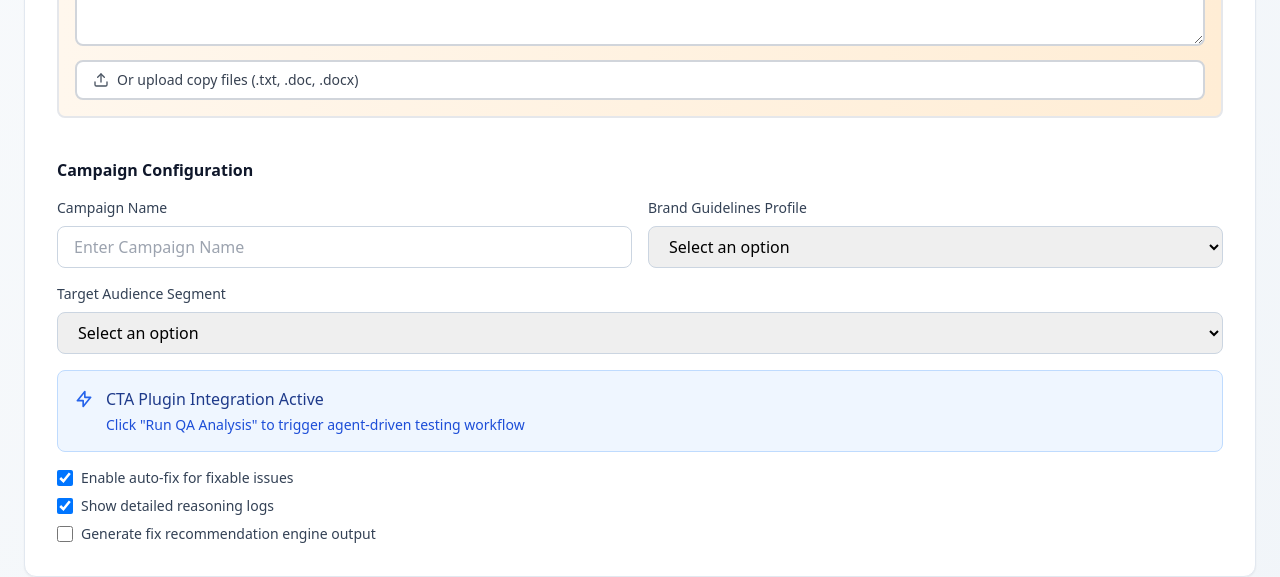
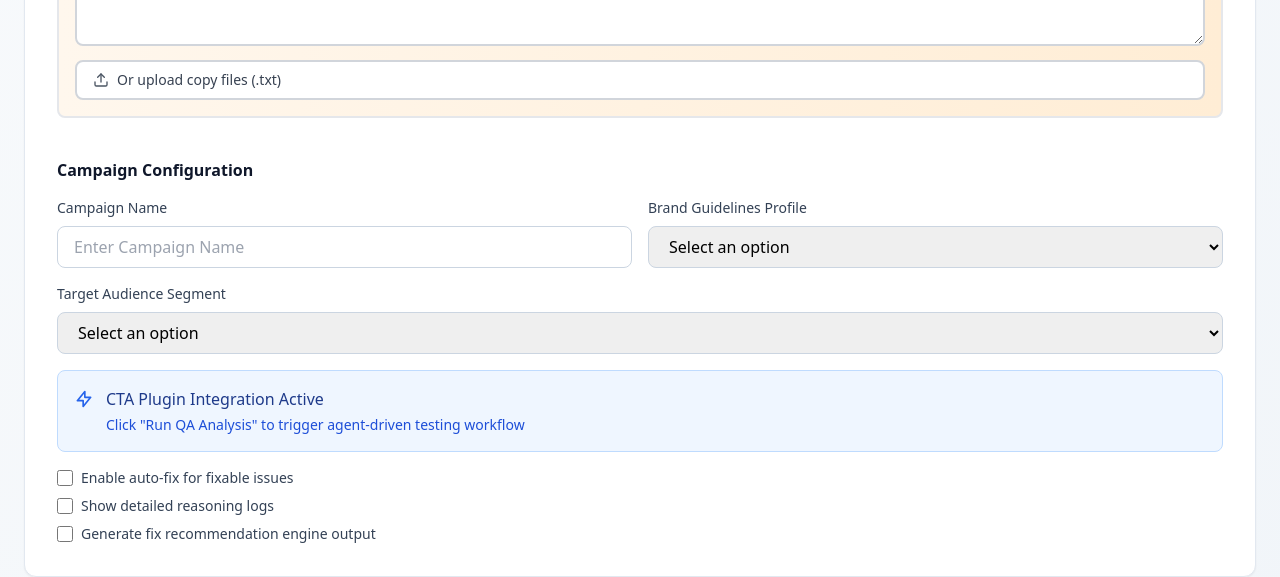
Before and after one commit to nxt24realistspune/cst_cmpgn, an Angular app: page / in a window 1280 px wide. Shown: the part 354-931 px from the top of the page. Built offline with nearby package versions, Linux system fonts and the light colour scheme.

Commit message:
final upload tab

```diff
--- a/src/app/components/upload-tab/upload-tab.component.ts
+++ b/src/app/components/upload-tab/upload-tab.component.ts
@@ -35,6 +35,7 @@ import { HttpService } from '../../services/http-service';
             <label class="text-sm font-bold text-gray-800">Email Copy</label>
           </div>
           <textarea
+            [(ngModel)]="emailCopy"
             class="w-full h-32 p-3 border-2 border-gray-300 rounded-lg focus:border-orange-500 focus:outline-none text-sm bg-white"
             placeholder="Paste your email copy/content here... The text that will be analyzed for tone, grammar, and messaging."
           ></textarea>
@@ -66,7 +67,7 @@ import { HttpService } from '../../services/http-service';
                 <polyline points="17 8 12 3 7 8"></polyline>
                 <line x1="12" y1="3" x2="12" y2="15"></line>
               </svg>
-              <span class="text-sm text-gray-700">Or upload copy files (.txt, .doc, .docx)</span>
+              <span class="text-sm text-gray-700">Or upload copy files (.txt)</span>
             </label>
           </div>
 
@@ -293,10 +294,11 @@ export class UploadTabComponent {
   constructor(private httpService: HttpService) {}
 
   campaignName = signal('');
+  emailCopy = signal('');
   brandProfile = signal('');
   audienceSegment = signal('');
-  autoFix = signal(true);
-  showReasoningLogs = signal(true);
+  autoFix = signal(false);
+  showReasoningLogs = signal(false);
   generateFixRecommendations = signal(false);
   uploadedFiles = signal<File[]>([]);
   // analyzing = signal(false);
@@ -334,10 +336,6 @@ export class UploadTabComponent {
           )}\n\nPlease upload only .txt, .doc, or .docx files`
         );
       }
-
-      // Reset the input to allow uploading the same files again
-      input.value = '';
-
       // Read file content
       const reader = new FileReader();
       reader.onload = (e) => {
@@ -349,10 +347,11 @@ export class UploadTabComponent {
       reader.onerror = (error) => {
         console.error('Error reading file:', error);
       };
-
       for (let i = 0; i < input.files.length; i++) {
         reader.readAsText(input.files[i]);
       }
+      // Reset the input to allow uploading the same files again
+      input.value = '';
     }
   }
 
@@ -370,11 +369,13 @@ export class UploadTabComponent {
   }
 
   runAnalysis(): void {
-    // this.analyzing.set(true);
+    console.log(this.emailCopy());
+    console.log(this.campaignName());
+    console.log(this.brandProfile());
+    console.log(this.audienceSegment());
+    console.log(this.autoFix());
+    console.log(this.showReasoningLogs());
+    console.log(this.generateFixRecommendations());
     this.httpService.dashboardAgent().subscribe((data) => console.log(data));
   }
-
-  setAnalyzing(analyzing: boolean): void {
-    // this.analyzing.set(analyzing);
-  }
 }
--- a/src/app/constants/api-constants.ts
+++ b/src/app/constants/api-constants.ts
@@ -1,6 +1,6 @@
 // API Base URLs
 export const API_BASE_URL = 'https://merkledpai01-eus-enhancements-app.azurewebsites.net/';
-export const AGENT_API_URL = 'agent';
+export const AGENT_API_URL = 'agent?html_input=%3C%21DOCTYPE%20html%3E%20%3Chtml%20lang%3D%22en%22%3E%20%3Chead%3E%20%20%20%3Cmeta%20charset%3D%22UTF-8%22%3E%20%20%20%3Ctitle%3ETest%20Page%3C%2Ftitle%3E%20%20%20%3Cstyle%3E%20%20%20%20%20body%20%7B%20font-family%3A%20Arial%3B%20background%3A%20%23f2f2f2%3B%20padding%3A%2020px%3B%20%7D%20%20%20%20%20h1%20%7B%20color%3A%20%23333%3B%20%7D%20%20%20%20%20.card%20%7B%20background%3A%20%23fff%3B%20padding%3A%2015px%3B%20border-radius%3A%208px%3B%20box-shadow%3A%200%200%205px%20%23ccc%3B%20%7D%20%20%20%20%20button%20%7B%20margin%3A%205px%3B%20padding%3A%208px%2012px%3B%20border%3A%20none%3B%20background%3A%20%23007bff%3B%20color%3A%20white%3B%20border-radius%3A%205px%3B%20%7D%20%20%20%3C%2Fstyle%3E%20%3C%2Fhead%3E%20%3Cbody%3E%20%20%20%3Ch1%3ERandom%20HTML%20Test%3C%2Fh1%3E%20%20%20%3Cdiv%20class%3D%22card%22%3E%20%20%20%20%20%3Cp%20id%3D%22text%22%3EClick%20to%20change%20text%21%3C%2Fp%3E%20%20%20%20%20%3Cbutton%20onclick%3D%22randomText%28%29%22%3EChange%3C%2Fbutton%3E%20%20%20%3C%2Fdiv%3E%20%20%20%3Cscript%3E%20%20%20%20%20function%20randomText%28%29%7B%20%20%20%20%20%20%20%20const%20words%20%3D%20%5B%27Hello%27%2C%27World%27%2C%27Testing%27%2C%27Random%27%2C%27HTML%27%2C%27Page%27%5D%3B%20%20%20%20%20%20%20%20document.getElementById%28%27text%27%29.innerText%20%3D%20words%5BMath.floor%28Math.random%28%29%2Awords.length%29%5D%3B%20%20%20%20%20%7D%20%20%20%3C%2Fscript%3E%20%3C%2Fbody%3E%20%3C%2Fhtml%3E';
 
 // // API Endpoints
 // export const API_ENDPOINTS = {
```
